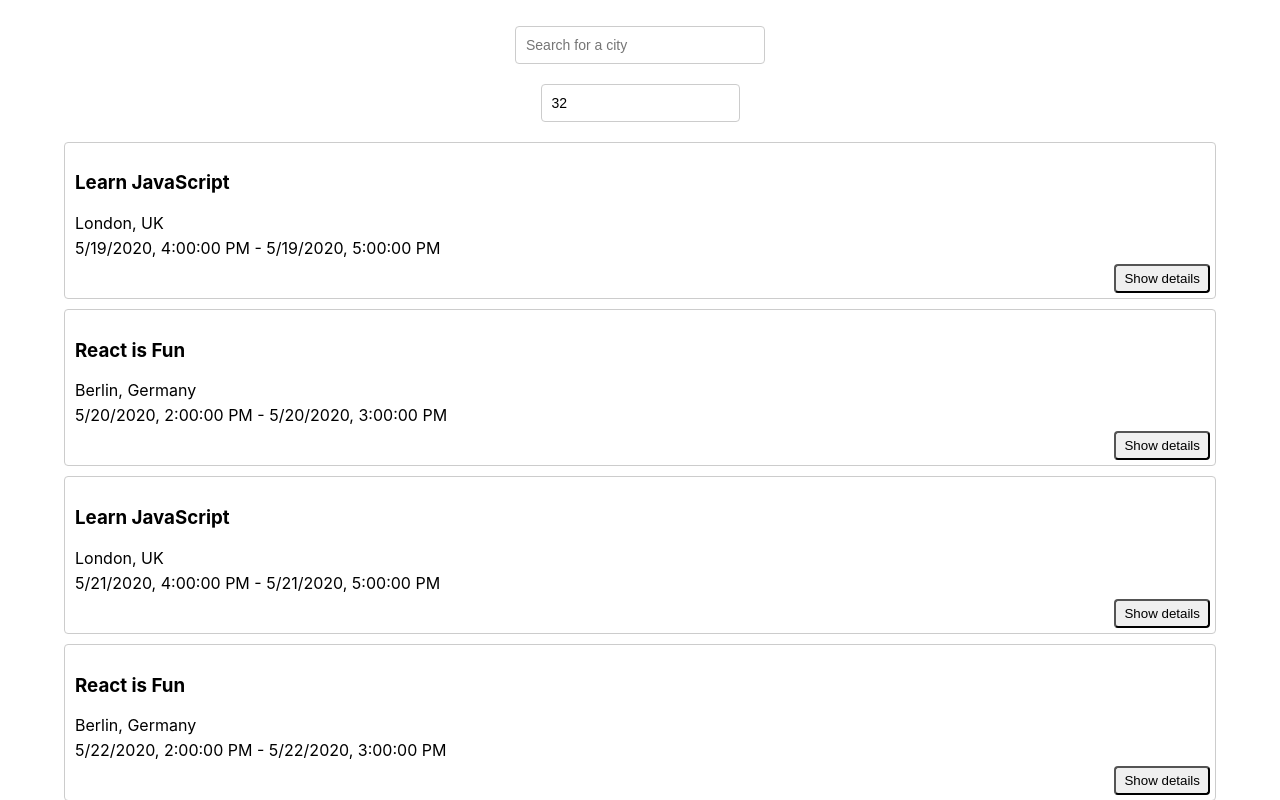
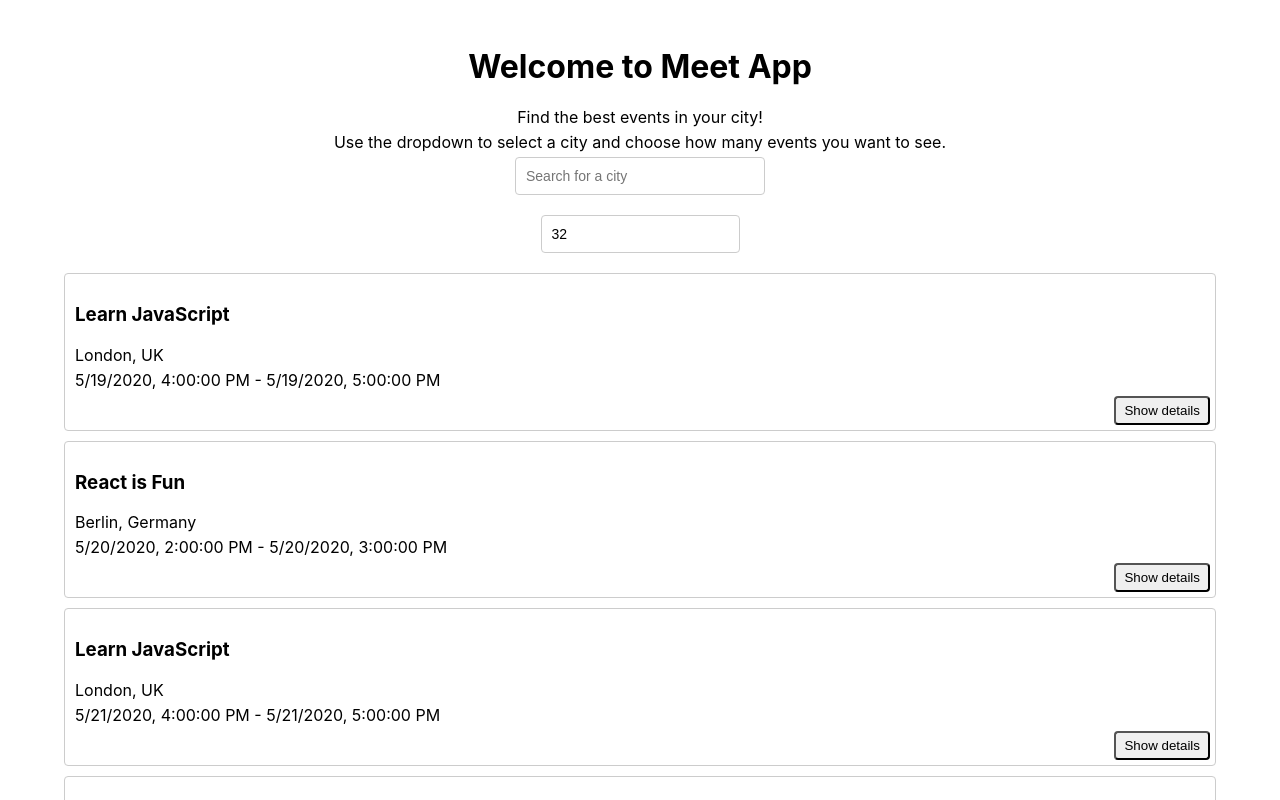
Before and after one commit to AndrewMagdyGad/meet, a React (Create React App) app: page / in a window 1280 px wide. Shown: the top 800 px of the page. Built offline with nearby package versions, Linux system fonts and the light colour scheme.

Commit message:
AppUpdate

```diff
--- a/src/App.js
+++ b/src/App.js
@@ -36,6 +36,11 @@ const App = () => {
 
   return (
     <div className="App">
+      {/* Welcome message and instructions for the user */}
+      <h1>Welcome to Meet App</h1>
+      <p>Find the best events in your city!</p>
+      <p>Use the dropdown to select a city and choose how many events you want to see.</p>
+
       {/* Render the CitySearch component, passing allLocations to filter suggestions */}
       <CitySearch allLocations={allLocations} />
 
```
